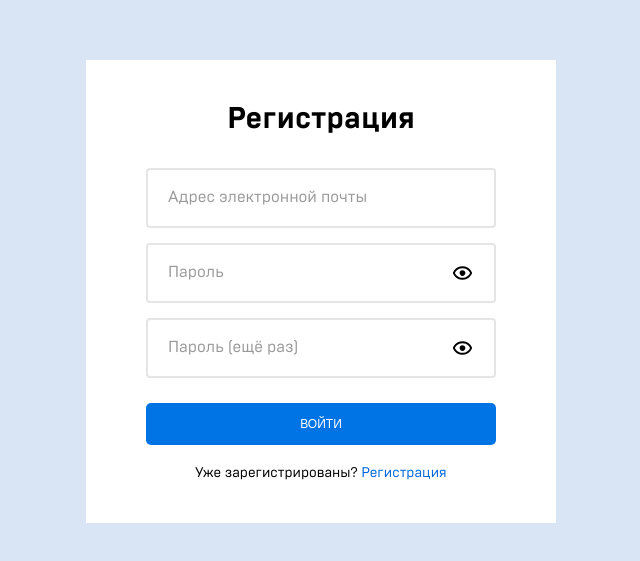
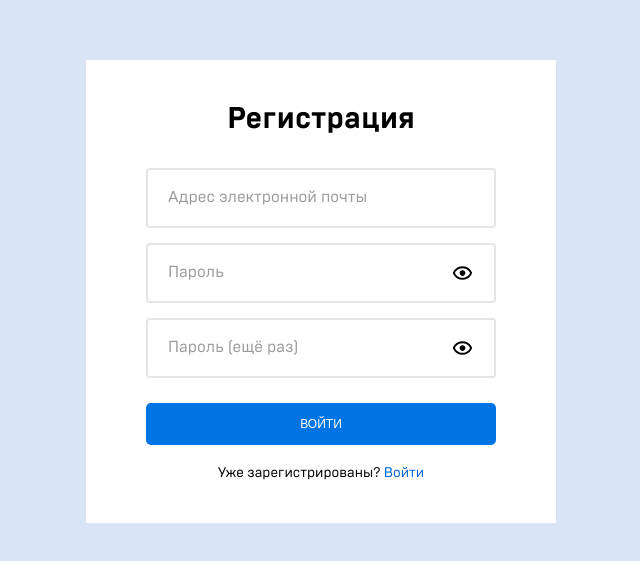
Before and after one commit to Twincki/react-todo-list, a React (Create React App) app: page /register in a window 1280 px wide. Shown: the part 109-670 px from the top of the page, without its empty margins (319-959 px from the left). Built offline with nearby package versions, Linux system fonts and the light colour scheme.

Commit message:
добавили роутинг

```diff
--- a/package.json
+++ b/package.json
@@ -7,6 +7,7 @@
     "react": "^18.2.0",
     "react-dom": "^18.2.0",
     "react-icons": "^4.10.1",
+    "react-router-dom": "^6.14.1",
     "react-scripts": "5.0.1",
     "typescript": "^5.1.6",
     "web-vitals": "^2.1.4"
--- a/src/components/App/App.tsx
+++ b/src/components/App/App.tsx
@@ -1,12 +1,14 @@
+import { Route, Routes } from "react-router-dom";
 import { LoginPage } from "../pages/Auth/LoginPage/LoginPage";
 import { RegisterPage } from "../pages/Auth/RegisterPage/RegisterPage";
 
+
 function App() {
   return (
-    <div>
-      <RegisterPage />
-      {/* <LoginPage /> */}
-    </div>
+    <Routes>
+      <Route path="/login" element={<LoginPage />} />
+      <Route path="/register" element={<RegisterPage />} />
+    </Routes>
   );
 }
 
--- a/src/components/pages/Auth/LoginPage/LoginPage.tsx
+++ b/src/components/pages/Auth/LoginPage/LoginPage.tsx
@@ -1,6 +1,8 @@
 import cx from 'classnames';
 import { Input } from '../../../Input/Input';
 import { Button } from '../../../Button/Button';
+import { Link } from 'react-router-dom';
+import { ROUTES } from '../../../shared/lib/consts';
 
 import styles from './LoginPage.module.scss';
 
@@ -23,7 +25,7 @@ export function LoginPage(props: LoginProps) {
       <div className={styles.register}>
         <span>Не зарегистрированы?</span>
         {" "}
-        <a href="/register">Регистрация</a>
+        <Link to={ROUTES.REGISRER}>Регистрация</Link>
       </div>
     </div>
   )
--- a/src/components/pages/Auth/RegisterPage/RegisterPage.tsx
+++ b/src/components/pages/Auth/RegisterPage/RegisterPage.tsx
@@ -1,6 +1,8 @@
 import cx from "classnames";
 import { Button } from "../../../Button/Button";
 import { Input } from "../../../Input/Input";
+import { Link } from 'react-router-dom';
+import { ROUTES } from '../../../shared/lib/consts';
 
 import styles from "./RegisterPage.module.scss";
 
@@ -27,7 +29,9 @@ export function RegisterPage(props: RegisterProps) {
       </Button>
 
       <div className={styles.register}>
-        <span>Уже зарегистрированы?</span> <a href="/LoginPage">Регистрация</a>
+        <span>Уже зарегистрированы?</span>
+        {" "}
+        <Link to={ROUTES.LOGIN}>Войти</Link>
       </div>
     </div>
   );
--- /dev/null
+++ b/src/components/shared/lib/consts.ts
@@ -0,0 +1,4 @@
+export enum ROUTES {
+  LOGIN = '/login',
+  REGISRER = '/register',
+}
--- a/src/index.tsx
+++ b/src/index.tsx
@@ -1,5 +1,7 @@
 import React from 'react';
 import ReactDOM from 'react-dom/client';
+import { BrowserRouter } from 'react-router-dom';
+
 import App from './components/App/App';
 import reportWebVitals from './reportWebVitals';
 
@@ -9,7 +11,9 @@ const root = ReactDOM.createRoot(document.getElementById('root') as HTMLElement)
 
 root.render(
   <React.StrictMode>
-    <App />
+    <BrowserRouter>
+      <App />
+    </BrowserRouter>
   </React.StrictMode>
 );
 
```
Also changed, not shown: 1 other file (tests, documents, lock files or other folders).
